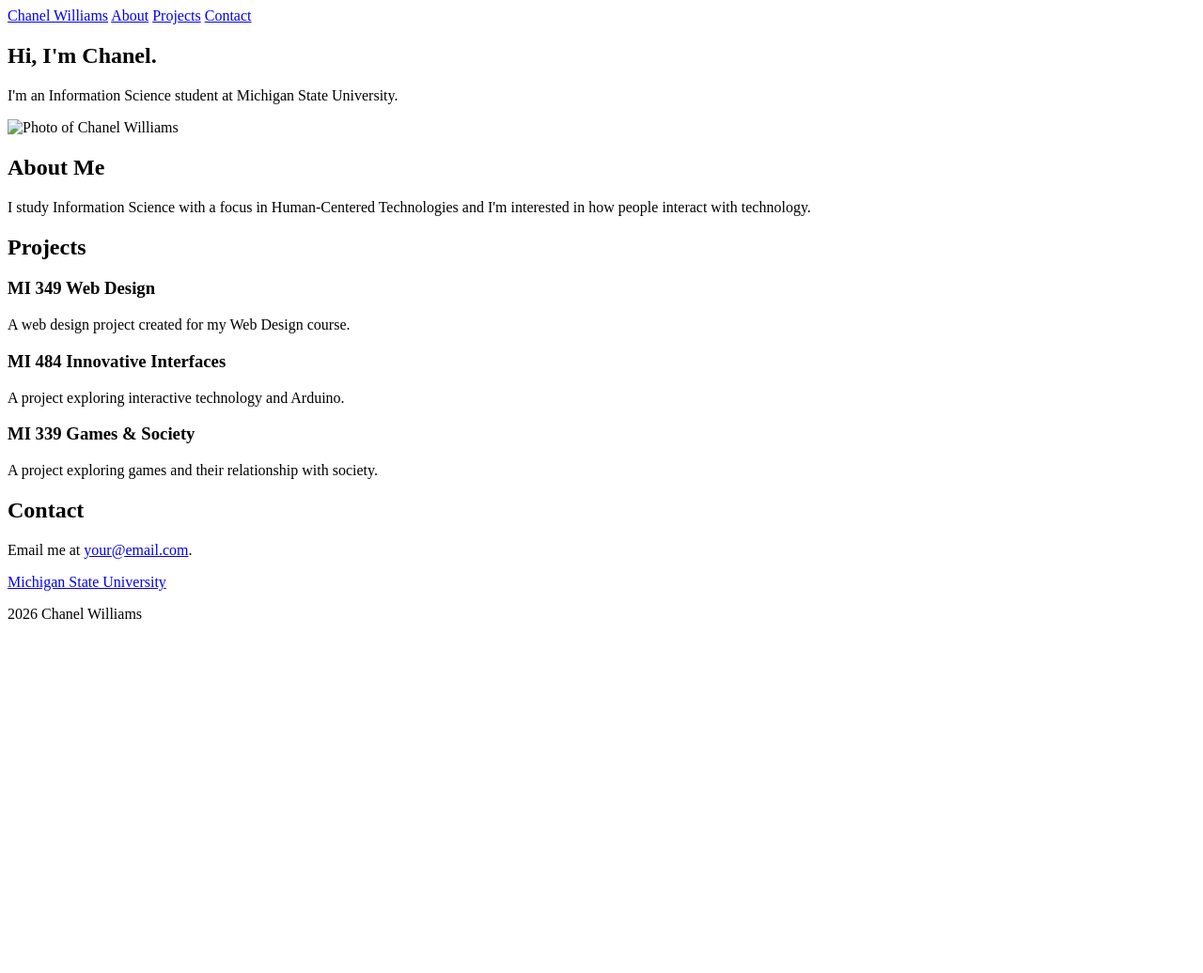
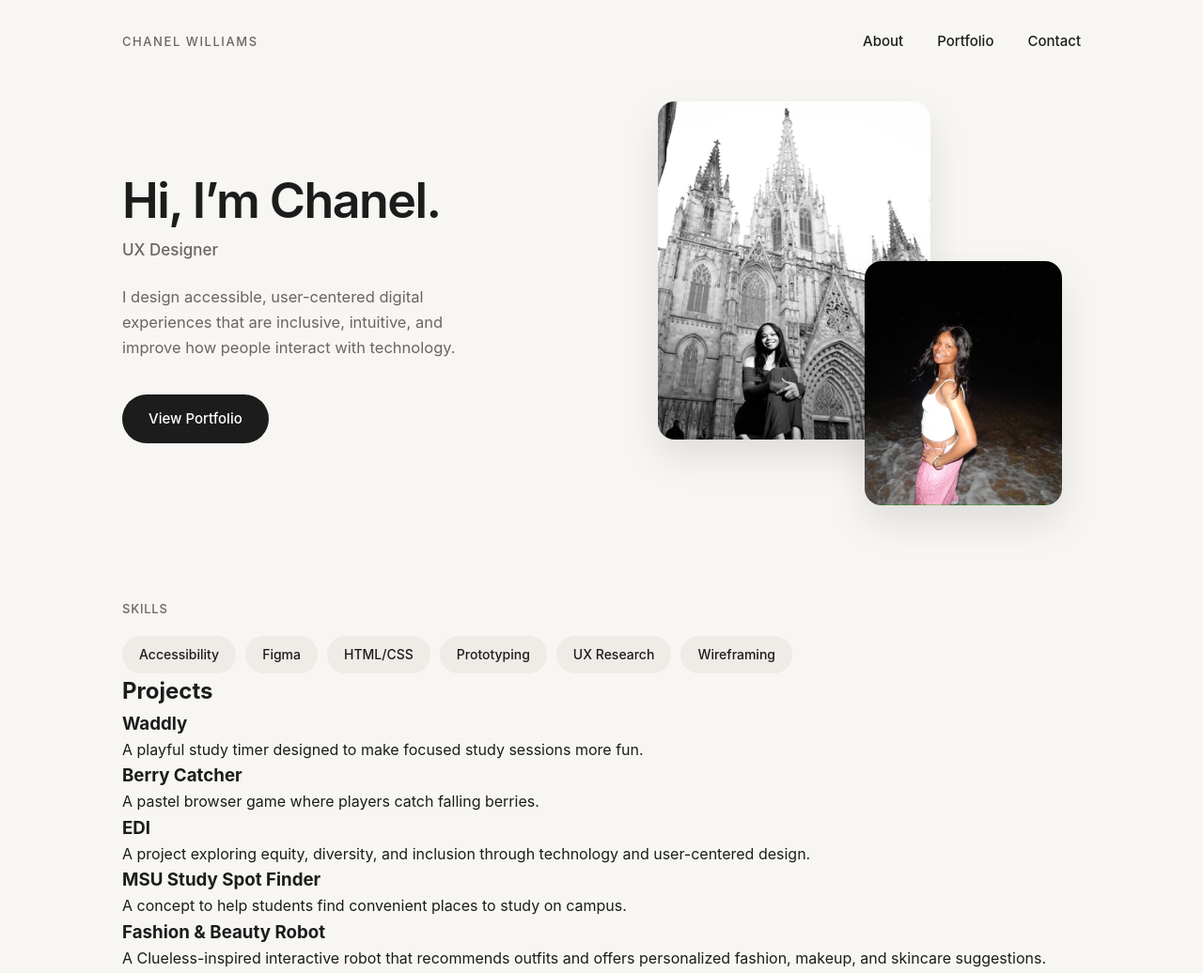
Before and after one commit to chanel-williams/cwportfolio, a plain HTML site: page index.html in a window 1280 px wide. Shown: the whole page at 94% size. Before the commit the page ends 800 px from the top, so only its background shows below. Drawn offline with Linux system fonts and the light colour scheme.

Commit message:
Add files via upload
Add CSS and HTML changes

```diff
--- a/index.html
+++ b/index.html
@@ -1,69 +1,306 @@
+
 <!DOCTYPE html>
 <html lang="en">
 <head>
   <meta charset="UTF-8">
   <meta name="viewport" content="width=device-width, initial-scale=1.0">
-    <meta name="description" content="Chanel Williams' MSU student portfolio">
-    <title>Chanel Williams | Student Portfolio</title>
+  <title>Chanel Williams – Portfolio</title>
+
+  <style>
+    :root {
+      --bg: #F8F6F3;
+      --surface: #FFFFFF;
+      --text: #1C1C1C;
+      --muted: #6B6560;
+      --pill: #EFEBE6;
+      --shadow: 0 18px 40px rgba(0, 0, 0, 0.10);
+    }
+
+    * {
+      margin: 0;
+      padding: 0;
+      box-sizing: border-box;
+    }
+
+    body {
+      font-family: -apple-system, BlinkMacSystemFont, "Segoe UI", Roboto, Helvetica, Arial, sans-serif;
+      background: var(--bg);
+      color: var(--text);
+      line-height: 1.6;
+      -webkit-font-smoothing: antialiased;
+    }
+
+    header {
+      max-width: 1100px;
+      margin: 0 auto;
+      padding: 32px 40px;
+      display: flex;
+      justify-content: space-between;
+      align-items: center;
+    }
+
+    .logo {
+      font-size: 13px;
+      font-weight: 500;
+      letter-spacing: 0.12em;
+      text-transform: uppercase;
+      color: var(--muted);
+    }
+
+    nav {
+      display: flex;
+      gap: 36px;
+    }
+
+    nav a {
+      text-decoration: none;
+      color: var(--text);
+      font-size: 15px;
+      font-weight: 500;
+      transition: opacity 0.2s;
+    }
+
+    nav a:hover {
+      opacity: 0.55;
+    }
+
+    main {
+      max-width: 1100px;
+      margin: 0 auto;
+      padding: 20px 40px 100px;
+    }
+
+    .hero {
+      display: grid;
+      grid-template-columns: 1fr 1fr;
+      gap: 60px;
+      align-items: center;
+      margin-bottom: 90px;
+    }
+
+    .hero-text h1 {
+      font-size: 52px;
+      font-weight: 600;
+      line-height: 1.15;
+      letter-spacing: -0.03em;
+      margin-bottom: 10px;
+    }
+
+    .role {
+      font-size: 17px;
+      color: var(--muted);
+      font-weight: 500;
+      margin-bottom: 22px;
+    }
+
+    .bio {
+      font-size: 16.5px;
+      color: var(--muted);
+      max-width: 400px;
+      margin-bottom: 36px;
+      line-height: 1.65;
+    }
+
+    .btn {
+      display: inline-block;
+      background: var(--text);
+      color: white;
+      text-decoration: none;
+      padding: 14px 28px;
+      border-radius: 100px;
+      font-size: 15px;
+      font-weight: 500;
+      transition: transform 0.2s, opacity 0.2s;
+    }
+
+    .btn:hover {
+      opacity: 0.85;
+      transform: translateY(-1px);
+    }
+
+    .hero-images {
+      position: relative;
+      height: 440px;
+    }
+
+    .hero-images img {
+      position: absolute;
+      border-radius: 18px;
+      object-fit: cover;
+      box-shadow: var(--shadow);
+    }
+
+    .img-main {
+      width: 290px;
+      height: 360px;
+      top: 0;
+      left: 30px;
+      z-index: 1;
+    }
+
+    .img-secondary {
+      width: 210px;
+      height: 260px;
+      bottom: 10px;
+      right: 20px;
+      z-index: 2;
+    }
+
+    .skills h3 {
+      font-size: 13px;
+      font-weight: 500;
+      letter-spacing: 0.06em;
+      text-transform: uppercase;
+      color: var(--muted);
+      margin-bottom: 18px;
+    }
+
+    .skill-tags {
+      display: flex;
+      flex-wrap: wrap;
+      gap: 10px;
+    }
+
+    .skill-tags span {
+      background: var(--pill);
+      color: var(--text);
+      padding: 9px 18px;
+      border-radius: 100px;
+      font-size: 14px;
+      font-weight: 500;
+    }
+
+    @media (max-width: 900px) {
+      .hero {
+        grid-template-columns: 1fr;
+        gap: 50px;
+      }
+
+      .hero-images {
+        height: 380px;
+        max-width: 420px;
+        width: 100%;
+        margin: 0 auto;
+      }
+
+      .hero-text h1 {
+        font-size: 42px;
+      }
+
+      header,
+      main {
+        padding-left: 24px;
+        padding-right: 24px;
+      }
+    }
+
+    @media (max-width: 600px) {
+      .hero-text h1 {
+        font-size: 34px;
+      }
+
+      .img-main {
+        width: 230px;
+        height: 290px;
+        left: 10px;
+      }
+
+      .img-secondary {
+        width: 170px;
+        height: 210px;
+        right: 0;
+      }
+
+      nav {
+        gap: 20px;
+      }
+    }
+  </style>
 </head>
 
 <body>
+  <header>
+    <div class="logo">Chanel Williams</div>
 
-<header>
     <nav>
-        <a href="#home">Chanel Williams</a>
       <a href="#about">About</a>
-        <a href="#projects">Projects</a>
+      <a href="#portfolio">Portfolio</a>
       <a href="#contact">Contact</a>
     </nav>
   </header>
 
   <main>
+    <section class="hero">
+      <div class="hero-text">
+        <h1>Hi, I’m Chanel.</h1>
+        <p class="role">UX Designer</p>
 
-    <section id="home">
-        <h1>Hi, I'm Chanel.</h1>
-        <p>I'm an Information Science student at Michigan State University.</p>
-        <img src="images/profile.jpg" alt="Photo of Chanel Williams">
+        <p class="bio">
+          I design accessible, user-centered digital experiences that are inclusive, intuitive, and improve how people interact with technology.
+        </p>
+
+        <a href="#portfolio" class="btn">View Portfolio</a>
+      </div>
+
+      <div class="hero-images">
+        <img
+          class="img-main"
+          src="profile.jpg"
+          alt="Chanel's main profile photo"
+        >
+
+        <img
+          class="img-secondary"
+          src="profile2.png"
+          alt="Chanel's second profile photo"
+        >
+      </div>
     </section>
 
-    <section id="about">
-        <h2>About Me</h2>
-        <p>
-            I study Information Science with a focus in Human-Centered Technologies and I'm interested in how
-            people interact with technology.
-        </p>
+    <section class="skills">
+      <h3>Skills</h3>
+
+      <div class="skill-tags">
+        <span>Accessibility</span>
+        <span>Figma</span>
+        <span>HTML/CSS</span>
+        <span>Prototyping</span>
+        <span>UX Research</span>
+        <span>Wireframing</span>
+      </div>
     </section>
 
-    <section id="projects">
+    <section id="portfolio" class="portfolio">
       <h2>Projects</h2>
 
-        <article>
-            <h3>MI 349 Web Design</h3>
-            <p>A web design project created for my Web Design course.</p>
+      <div class="project-grid">
+        <article class="project-card">
+          <h3>Waddly</h3>
+          <p>A playful study timer designed to make focused study sessions more fun.</p>
         </article>
 
-        <article>
-            <h3>MI 484 Innovative Interfaces</h3>
-            <p>A project exploring interactive technology and Arduino.</p>
+        <article class="project-card">
+          <h3>Berry Catcher</h3>
+          <p>A pastel browser game where players catch falling berries.</p>
         </article>
 
-        <article>
-            <h3>MI 339 Games & Society</h3>
-            <p>A project exploring games and their relationship with society.</p>
+        <article class="project-card">
+          <h3>EDI</h3>
+          <p>A project exploring equity, diversity, and inclusion through technology and user-centered design.</p>
         </article>
-    </section>
 
-    <section id="contact">
-        <h2>Contact</h2>
-        <p>Email me at <a href="mailto:your@email.com">your@email.com</a>.</p>
-        <p><a href="https://msu.edu/">Michigan State University</a></p>
+        <article class="project-card">
+          <h3>MSU Study Spot Finder</h3>
+          <p>A concept to help students find convenient places to study on campus.</p>
+        </article>
+
+        <article class="project-card">
+          <h3>Fashion & Beauty Robot</h3>
+          <p>A Clueless-inspired interactive robot that recommends outfits and offers personalized fashion, makeup, and skincare suggestions.</p>
+        </article>
+      </div>
     </section>
 
   </main>
-
-<footer>
-    <p> 2026 Chanel Williams</p>
-</footer>
-
 </body>
 </html>
--- /dev/null
+++ b/style.css
@@ -0,0 +1,208 @@
+
+
+:root {
+    --background: #F9F7F4;
+    --text: #1A1A1A;
+    --muted: #6B625F;
+    --surface: #FFFFFF;
+    --accent: #C87585;
+}
+
+* {
+    box-sizing: border-box;
+    margin: 0;
+    padding: 0;
+}
+
+body {
+    background-color: var(--background);
+    color: var(--text);
+    font-family: Arial, Helvetica, sans-serif;
+    line-height: 1.6;
+}
+
+header {
+    max-width: 1100px;
+    margin: 0 auto;
+    padding: 28px 40px;
+    border-bottom: 1px solid #E8E4DF;
+}
+
+nav {
+    text-align: right;
+}
+
+nav a:first-child {
+    float: left;
+    font-weight: bold;
+}
+
+nav a {
+    display: inline-block;
+    margin-left: 24px;
+    color: var(--text);
+    text-decoration: none;
+    font-size: 0.95rem;
+}
+
+nav a:hover {
+    color: var(--accent);
+}
+
+main {
+    max-width: 1100px;
+    margin: 0 auto;
+    padding: 40px;
+}
+
+section {
+    margin-bottom: 60px;
+    padding: 30px;
+    background-color: var(--surface);
+    border-radius: 16px;
+}
+
+#home {
+    text-align: center;
+    padding: 50px 30px;
+}
+
+h1 {
+    margin-bottom: 12px;
+    font-size: 3rem;
+    line-height: 1.2;
+}
+
+h2 {
+    margin-bottom: 20px;
+    font-size: 1.8rem;
+}
+
+h3 {
+    margin-bottom: 10px;
+    font-size: 1.2rem;
+}
+
+p {
+    margin-bottom: 16px;
+    color: var(--muted);
+}
+
+#home img {
+    display: block;
+    width: 220px;
+    height: 220px;
+    margin: 28px auto 0;
+    border-radius: 50%;
+    object-fit: cover;
+    border: 4px solid var(--accent);
+}
+
+#about p {
+    max-width: 700px;
+}
+
+#projects article {
+    margin-bottom: 20px;
+    padding: 20px;
+    background-color: var(--background);
+    border-left: 4px solid var(--accent);
+    border-radius: 8px;
+}
+
+#projects article:last-child {
+    margin-bottom: 0;
+}
+
+#contact a {
+    color: var(--accent);
+    text-decoration: none;
+}
+
+#contact a:hover {
+    text-decoration: underline;
+}
+
+footer {
+    padding: 24px;
+    text-align: center;
+    border-top: 1px solid #E8E4DF;
+}
+
+footer p {
+    margin-bottom: 0;
+    font-size: 0.9rem;
+}
+
+@media (max-width: 600px) {
+    header {
+        padding: 20px;
+    }
+
+    nav {
+        text-align: center;
+    }
+
+    nav a:first-child {
+        float: none;
+        display: block;
+        margin-bottom: 12px;
+    }
+
+    nav a {
+        margin: 0 8px;
+    }
+
+    main {
+        padding: 20px;
+    }
+
+    section {
+        padding: 24px 18px;
+    }
+
+    h1 {
+        font-size: 2.2rem;
+    }
+
+    h2 {
+        font-size: 1.5rem;
+    }
+}
+
+/* Projects section */
+.portfolio h2 {
+    font-size: 28px;
+    margin-bottom: 24px;
+}
+
+.project-grid {
+    display: grid;
+    grid-template-columns: repeat(2, minmax(0, 1fr));
+    gap: 18px;
+}
+
+.project-card {
+    background: var(--surface);
+    padding: 24px;
+    border: 1px solid #E8E4DF;
+    border-radius: 12px;
+}
+
+.project-card h3 {
+    margin-bottom: 8px;
+    font-size: 1.1rem;
+}
+
+.project-card p {
+    color: var(--muted);
+    font-size: 15px;
+    margin-bottom: 0;
+    line-height: 1.7;
+}
+
+@media (max-width: 600px) {
+    .project-grid {
+        grid-template-columns: 1fr;
+    }
+}
```
Also changed, not shown: profile2.png (added). Lines whose indentation alone changed are shown as unchanged.
